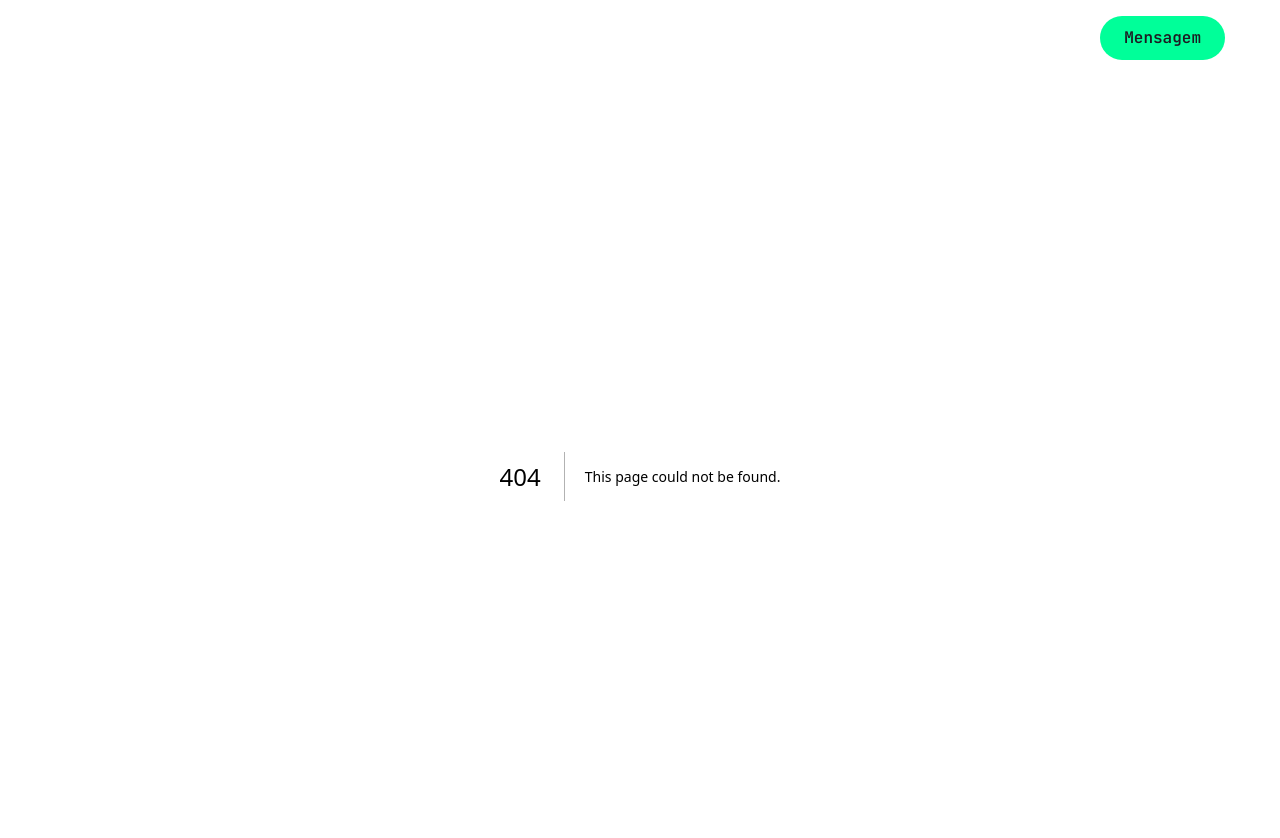
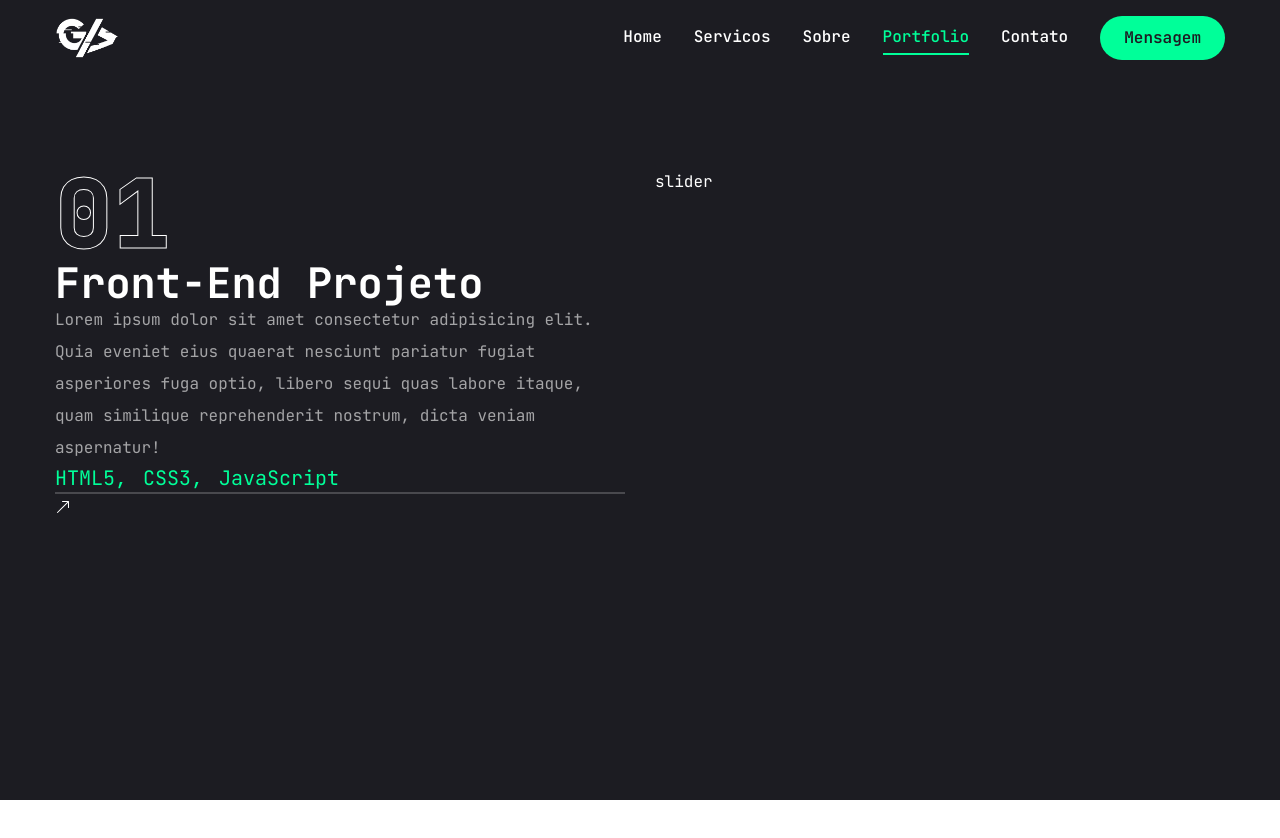
Before and after one commit to GrecoPeres/My-Portfolio, a Next.js app: page /portfolio in a window 1280 px wide. Before the commit this address had no page. Shown: the top 838 px of the page. After the commit the page ends 800 px from the top, so only its background shows below. Built offline with nearby package versions, Linux system fonts and the light colour scheme.

Commit message:
feat and fix: I fixing the link navbar and adding new module portfolio

```diff
--- a/app/experiencia/page.jsx
+++ /dev/null
@@ -1,8 +0,0 @@
-
-const Experiencia = () => {
-  return (
-    <div>Experiencia</div>
-  )
-}
-
-export default Experiencia
--- /dev/null
+++ b/app/portfolio/page.jsx
@@ -0,0 +1,102 @@
+"use client";
+
+import {motion} from 'framer-motion';
+import React, { useState } from "react";
+import { Swiper, SwiperSlide } from 'swiper/react';
+import "swiper/css";
+import { BsArrowUpRight, BsGithub } from 'react-icons/bs';
+import { Tooltip, TooltipContent, TooltipProvider, TooltipTrigger } from "../../components/ui/tooltip";
+import Link from 'next/link';
+import Image from 'next/image';
+
+const projects = [
+  {
+    num: '01',
+    categoria: 'Front-End',
+    titulo: 'Projeto 1',
+    descricao: 'Lorem ipsum dolor sit amet consectetur adipisicing elit. Quia eveniet eius quaerat nesciunt pariatur fugiat asperiores fuga optio, libero sequi quas labore itaque, quam similique reprehenderit nostrum, dicta veniam aspernatur!',
+    tecnologias: [{nome: 'HTML5'}, {nome: 'CSS3'}, {nome: 'JavaScript'}],
+    imagem: '/assets/work/thumb1.png',
+    link: '',
+    github: '',
+  },
+  {
+    num: '02',
+    categoria: 'Front-End',
+    titulo: 'Projeto 2',
+    descricao: 'Lorem ipsum dolor sit amet consectetur adipisicing elit. Quia eveniet eius quaerat nesciunt pariatur fugiat asperiores fuga optio, libero sequi quas labore itaque, quam similique reprehenderit nostrum, dicta veniam aspernatur!',
+    tecnologias: [{nome: 'HTML5'}, {nome: 'CSS3'}, {nome: 'JavaScript'}],
+    imagem: '/assets/work/thumb1.png',
+    link: '',
+    github: '',
+  },
+  {
+    num: '03',
+    categoria: 'Front-End',
+    titulo: 'Projeto 3',
+    descricao: 'Lorem ipsum dolor sit amet consectetur adipisicing elit. Quia eveniet eius quaerat nesciunt pariatur fugiat asperiores fuga optio, libero sequi quas labore itaque, quam similique reprehenderit nostrum, dicta veniam aspernatur!',
+    tecnologias: [{nome: 'Next.Js'}, {nome: 'Tailwind.CSS'}],
+    imagem: '/assets/work/thumb3.png',
+    link: '',
+    github: '',
+  },
+];
+
+
+const Portfolio = () => {
+  const [project, setProject] = useState(projects[0]);
+  return (
+    <motion.section initial={{opacity: 0}} animate={{opacity: 1}} className="min-h-[80vh] flex flex-col justify-center py-12 xl:px-0">
+      <div className='container mx-auto'>
+        <div className="flex flex-col xl:flex-row xl:gap-[30px]">
+          <div className="w-full xl:w-[50%] xl:h-[460px] flex flex-col xl:justify-between order-2 xl:order-none">
+            <div>
+              {/* outline numero */}
+              <div className="text-8xl leading-none font-extrabold text-transparent text-outline">
+                {project.num}
+              </div>
+              {/* projeto - categoria */}
+              <h2 className="text-[42px] font-bold leading-none text-white group-hover:text-accent transition-all duration-500 capitalize">
+                {project.categoria} projeto
+              </h2>
+              {/* descricao do projeto */}
+              <p className="text-white/60">{project.descricao}</p>
+              {/* tecnologias do projeto */}
+              <ul className="flex gap-4">
+                {project.tecnologias.map((item, index) =>{
+                  return (
+                    <li key={index} className="text-xl text-accent">
+                      {item.nome}
+                      {/* removendo sempre o ultimo , do array */}
+                      {index !== project.tecnologias.length - 1 && ","}
+                    </li>
+                  );
+                })}
+              </ul>
+              {/* borda */}
+              <div className="border border-white/20"></div>
+              {/* botao */}
+              <div>
+                <Link href={project.link}>
+                  <TooltipProvider delayDuration={100}>
+                    <Tooltip>
+                      <TooltipTrigger>
+                        <BsArrowUpRight />
+                      </TooltipTrigger>
+                      <TooltipContent>
+                        <p>Projeto rodando</p>
+                      </TooltipContent>
+                    </Tooltip>
+                  </TooltipProvider>
+                </Link>
+              </div>
+            </div>
+          </div>
+          <div className="w-full xl:w-[50%]">slider</div>
+        </div>
+      </div>
+    </motion.section>
+  )
+}
+
+export default Portfolio
--- a/components/Nav.jsx
+++ b/components/Nav.jsx
@@ -16,8 +16,8 @@
         path: "/sobre",
     },
     {
-        name: "experiencia",
-        path: "/experiencia",
+        name: "portfolio",
+        path: "/portfolio",
     },
     {
         name: "contato",
--- a/package.json
+++ b/package.json
@@ -24,6 +24,7 @@
     "react-countup": "^6.5.3",
     "react-dom": "^18",
     "react-icons": "^5.2.1",
+    "swiper": "^11.1.4",
     "tailwind-merge": "^2.3.0",
     "tailwindcss-animate": "^1.0.7"
   },
```
Also changed, not shown: 1 other file (tests, documents, lock files or other folders).
